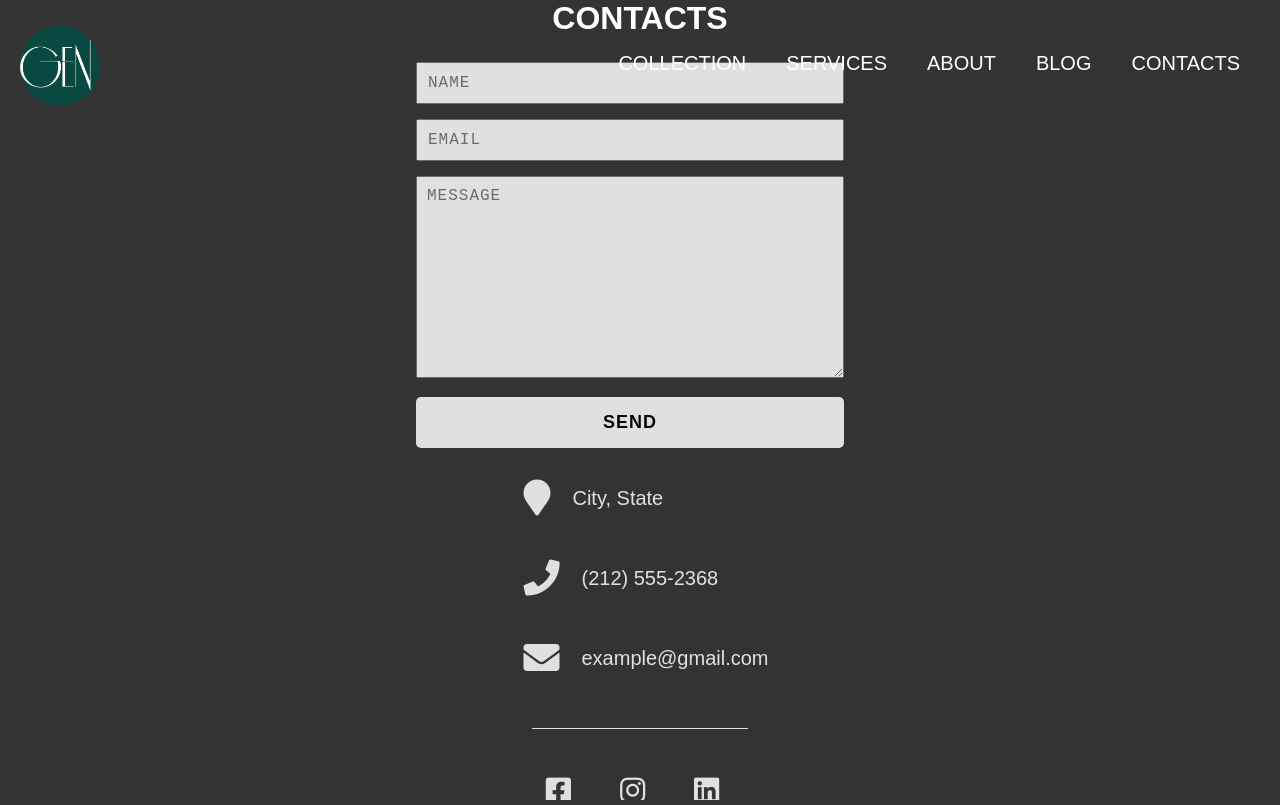
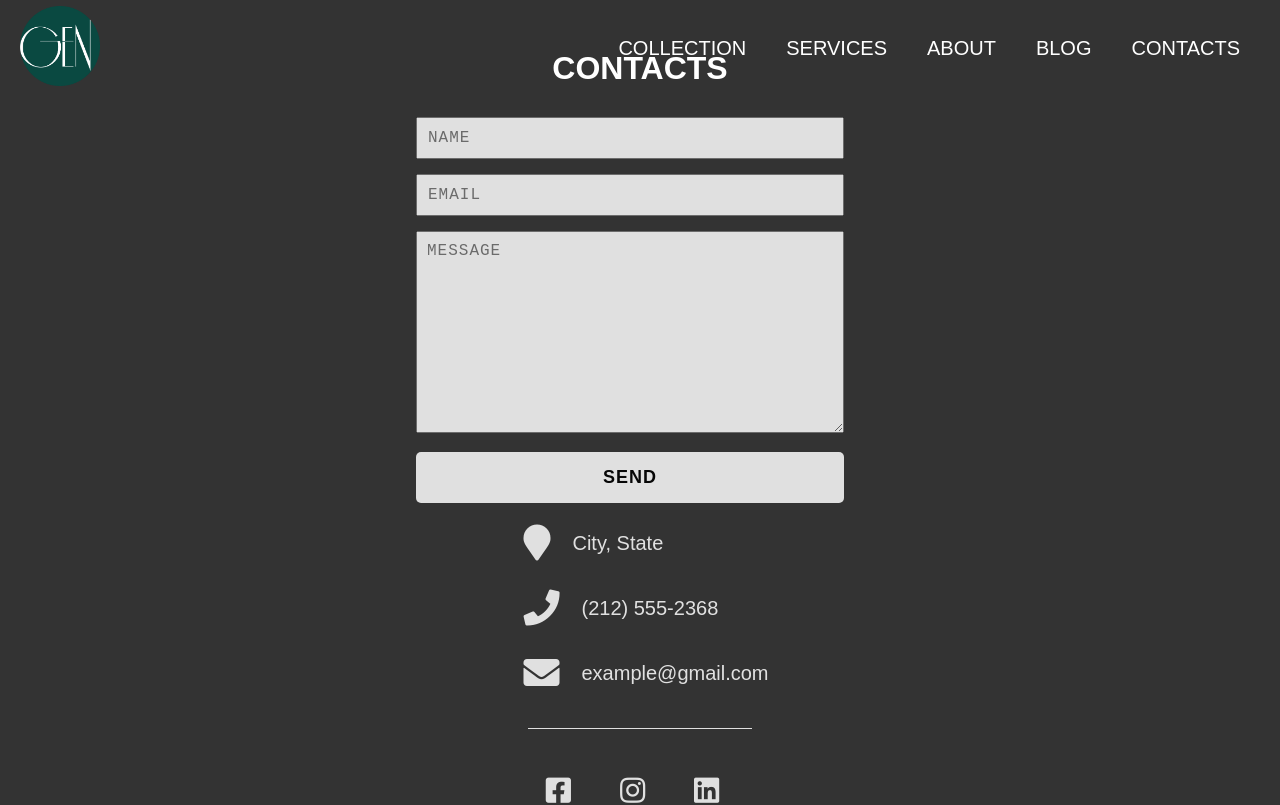
Before and after one commit to DesislavaZapryanova/GEN, a React (Vite) app: page /contacts in a window 1280 px wide. Shown: the top 805 px of the page. Built offline with nearby package versions, Linux system fonts and the light colour scheme; a web font is replaced by a local one.

Commit message:
contact maring change

```diff
--- a/src/App.css
+++ b/src/App.css
@@ -7,7 +7,7 @@
 body {
   display: block;
   position: relative;
-  height: 100vh;
+  min-height: 100vh;
   margin: 0;
   overflow-x: hidden; /* Prevent horizontal scrollbar */
 }
--- a/src/components/Navbar.css
+++ b/src/components/Navbar.css
@@ -17,20 +17,18 @@ nav {
   color: white;
   z-index: 1000;
   border-bottom: none;
-  margin: 10px auto 0; /* Combined margin properties */
 }
 
 .nav-logo img {
   max-width: 80px;
   max-height: 80px;
-  margin: 10px auto 0; /* Combined margin properties */
 }
 
 .nav-links {
   display: flex;
   font-family: 'Italiana', sans-serif;
   font-size: 20px;
-  justify-content: flex-end; /* Align links to the right on larger screens */
+  justify-content: flex-end;
 }
 
 .nav-links .nav-link,
--- a/src/components/pages/Contacts.css
+++ b/src/components/pages/Contacts.css
@@ -3,9 +3,8 @@
   flex-direction: column;
   align-items: center;
   justify-content: center;
-  height: 100vh;
-  margin: 0 auto;
-  position: relative;
+  width: 100%;
+  min-height: 93vh;
   overflow: hidden;
   background-color: #333;
   color: white;
@@ -14,9 +13,8 @@
 
 h1 {
   text-align: center;
-
   font-size: 2em;
-  margin-bottom: 10px;
+  margin-top: 50px;
 }
 
 .container-forms {
@@ -25,11 +23,12 @@ h1 {
   justify-content: center;
   align-items: center;
   margin-top: 5px;
+  margin-bottom: 1px;
   opacity: 0.85;
   flex-direction: row;
-
   min-height: 60vh;
   width: 70%;
+  margin-top: 20px; /* Adjust the margin-top as needed */
 }
 
 .container-form {
@@ -46,8 +45,7 @@ h1 {
   flex-direction: column;
   align-items: center;
   max-width: 500px;
-  width: 48%;
-  margin: 10px;
+  width: 50%;
 }
 
 .container-form form,
@@ -127,7 +125,7 @@ h1 {
 }
 
 .container-form-social li {
-  margin-bottom: 20px;
+  margin-bottom: 5px;
   display: flex;
   align-items: center;
   width: 100%;
```
